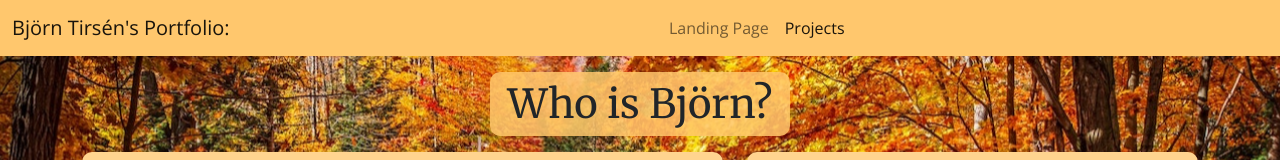
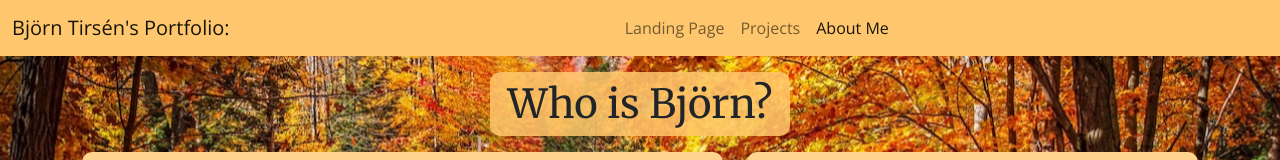
Before and after one commit to bjorntirsen/portfolio-2, a React (Create React App) app: page /about in a window 1280 px wide. Shown: the top 160 px of the page. Built offline with nearby package versions, Linux system fonts and the light colour scheme; no server answers.

Commit message:
:sparkle: Add about me to nav

```diff
--- a/src/components/Navigation.js
+++ b/src/components/Navigation.js
@@ -1,6 +1,10 @@
 import React from 'react';
 
-const Navigation = () => {
+const Navigation = (props) => {
+  console.log(props.current);
+  const onProjects = props.current === 'projects' ? 'active' : '';
+  const onAbout = props.current === 'about' ? 'active' : '';
+
   return (
     <nav className='navbar navbar-expand-sm navbar-light bg-light'>
       <div className='container-fluid'>
@@ -27,11 +31,20 @@ const Navigation = () => {
             </li>
             <li className='nav-item'>
               <a
-                className='nav-link active'
+                className={`nav-link ${onProjects}`}
                 aria-current='page'
                 href='/projects'
               >
                 Projects
+              </a>
+            </li>
+            <li className='nav-item'>
+              <a
+                className={`nav-link ${onAbout}`}
+                aria-current='page'
+                href='/about'
+              >
+                About Me
               </a>
             </li>
           </ul>
--- a/src/pages/AboutPage.js
+++ b/src/pages/AboutPage.js
@@ -14,7 +14,7 @@ import AboutMeCard from '../components/cards/AboutMeCard';
 const AboutPage = () => {
   return (
     <Wrapper>
-      <Navigation />
+      <Navigation current='about' />
       <OuterTile>
         <Background />
         <Container>
--- a/src/pages/ProjectsPage.js
+++ b/src/pages/ProjectsPage.js
@@ -13,7 +13,7 @@ const ProjectsPage = () => {
 
   return (
     <Wrapper>
-      <Navigation />
+      <Navigation current='projects' />
       <OuterTile>
         <Background />
         <Container>
```
